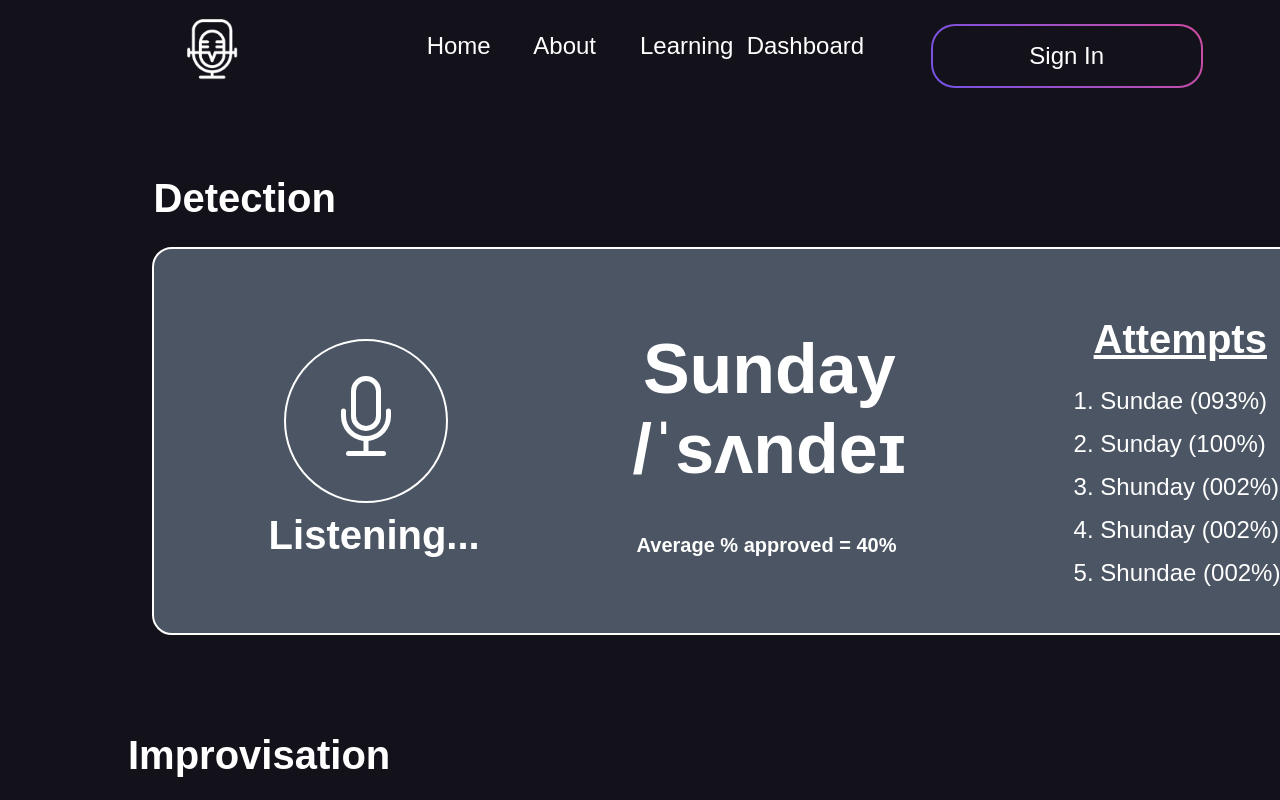
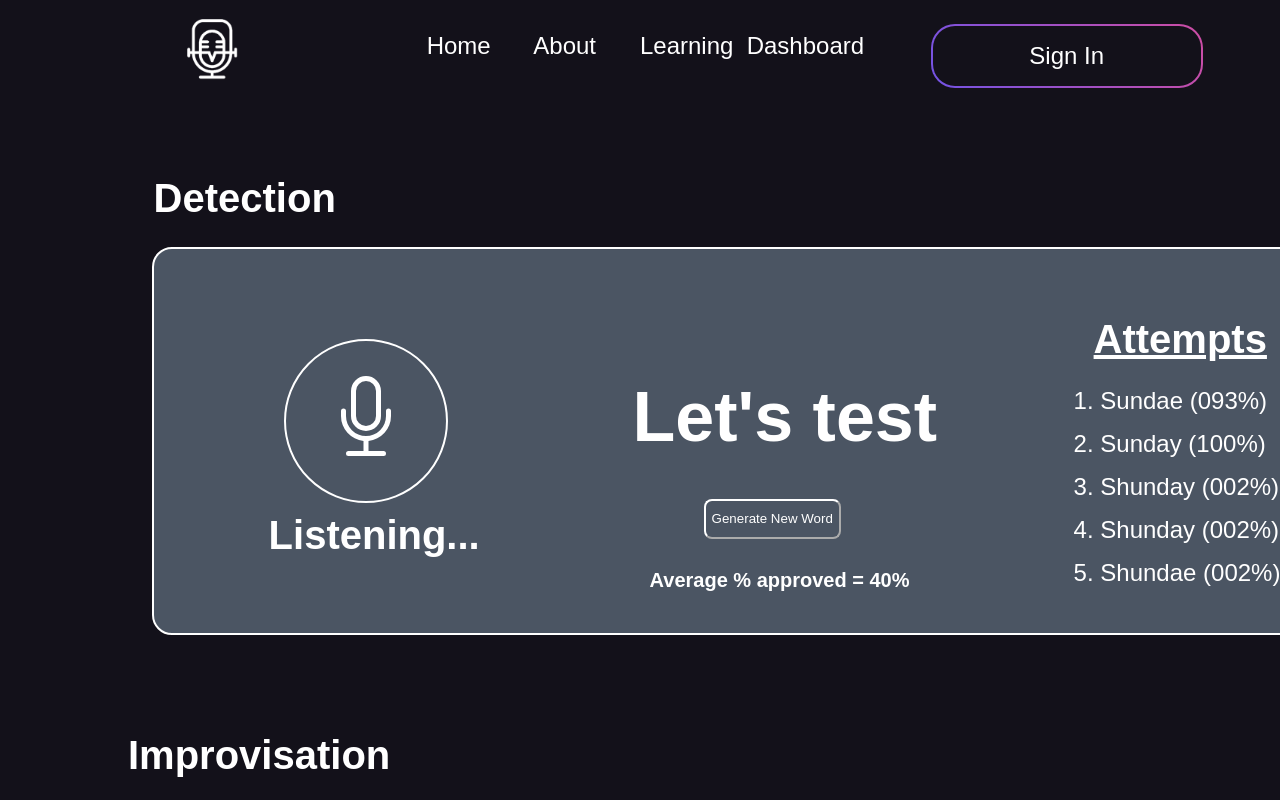
Before and after one commit to CodebyShaurya/Awaaz-React, a React (Create React App) app: page /learnings in a window 1280 px wide. Shown: the top 800 px of the page. Built offline with nearby package versions, Linux system fonts and the light colour scheme; no server answers.

Commit message:
Raat ke 1 bje

```diff
--- a/src/CSS/Learnings.css
+++ b/src/CSS/Learnings.css
@@ -100,7 +100,7 @@
     position: absolute;
     left: 483px;
     /* Corresponding to left-[448px] in Tailwind */
-    top: 285px;
+    top: 300px;
     /* Corresponding to top-[307px] in Tailwind */
     text-align: center;
     /* Corresponding to text-center in Tailwind */
--- a/src/Components/Learnings.jsx
+++ b/src/Components/Learnings.jsx
@@ -1,33 +1,64 @@
-import React from 'react';
+import React, { useState } from 'react';
 import Nav from './Nav';
 import '../CSS/Learnings.css';
 import Footer from './Footer';
 
-fetch("http://localhost:5000/generate_word", {
-    method: "GET",
+// const [wordData, setWordData] = useState(null);
+
+// fetch("http://localhost:5000/generate_word", {
+//     method: "GET",
+// })
+//     .then(response => {
+//         if (!response.ok) {
+//             throw new Error("Error");
+//         }
+//         return response.json();
+//     })
+//     .then(data => {
+//         console.log(data);
+//         setWordData(data);
+//     })
+//     .catch(error => {
+//         console.error("Problem detected", error);
+//     });
+
+
+const Learnings = (data) => {
+    const [wordData, setWordData] = useState(null);
+    const fetchData = () => {
+        fetch('http://localhost:5000/generate_word', {
+            method: 'GET',
         })
             .then(response => {
                 if (!response.ok) {
-        throw new Error("Error");
+                    throw new Error('Error');
                 }
                 return response.json();
             })
             .then(data => {
-    console.log(data);
+                setWordData(data);
+                console.log(data); // Update the state with the new data
             })
             .catch(error => {
-    console.error("Problem detected", error);
+                console.error('Problem detected', error);
             });
+    };
+    return (
 
-
-const Learnings = () => {
-    return (
         <>
             <Nav />
+
             <div className="main">
+
                 <div className="main2">Detection</div>
                 <div className="main3">
-                    <div className="main4">Sunday<br />/ˈsʌndeɪ</div>
+                    <button onClick={fetchData} style={{position: "absolute", left: "550px", top: "250px", borderRadius:"8px", height:"2.5rem", background:"none", borderColor:"white", color:"white"}}>Generate New Word</button>
+                    {wordData ? (
+                        <div className="main4">{wordData.word1 ?? 'Test Yourself'}<br />/ˈsʌndeɪ</div>
+                    ) : (
+                        <div className="main4" style={{top:"8rem"}}>Let's test</div>
+
+                    )}
                     <div className="main5">
                         1. Sundae  (093%) <br />
                         2. Sunday  (100%)<br />
@@ -40,9 +71,11 @@ const Learnings = () => {
                         <path d="M10 8a2 2 0 1 1-4 0V3a2 2 0 1 1 4 0zM8 0a3 3 0 0 0-3 3v5a3 3 0 0 0 6 0V3a3 3 0 0 0-3-3" />
                     </svg></div>
                     <div className="main7">Listening...</div>
-                    <div className="main8">Average % approved = 40%</div>
+                    <div className="main8" style={{top:'20rem', left:"31rem"}}>Average % approved = 40%</div>
                     <div className="main9">Attempts</div>
                 </div>
+
+
             </div>
 
             <div class="first-div">Improvisation</div> <br /> <br />
```
Also changed, not shown: 1 other file (tests, documents, lock files or other folders). Lines whose indentation alone changed are shown as unchanged.
